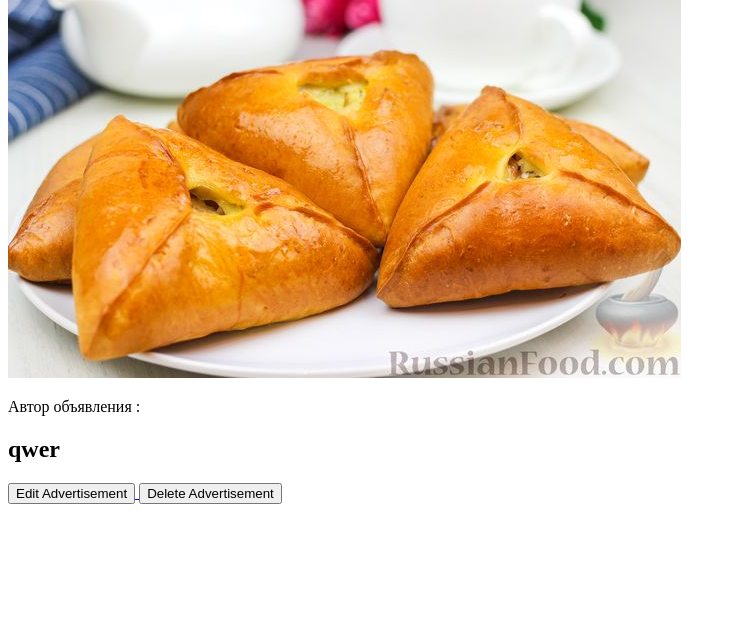
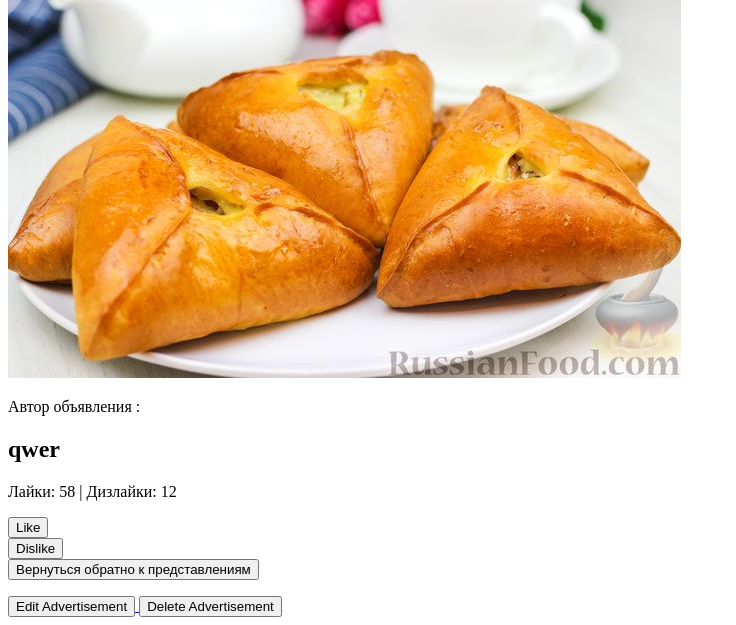
Before and after one commit to VaLeNTin-prog94/Urban_Project_Django, a Django app: page /board/advertisement/5/ in a window 1280 px wide. Shown: the part 195-820 px from the top of the page, without its empty margins (0-736 px from the left). Before the commit the page ends 699 px from the top, so only its background shows below. Run offline with Django 5.2, Linux system fonts and the light colour scheme; a user stored in the database is signed in; data comes from the database, SQL or seed files in the repository; both versions use the stored data as it was after the commit.

```diff
--- a/urban_project/board/models.py
+++ b/urban_project/board/models.py
@@ -8,7 +8,8 @@ class Advertisement(models.Model):
     author = models.ForeignKey(User, on_delete=models.CASCADE)
     image = models.ImageField(upload_to="photos/", blank=True, null=True)
     created_at = models.DateTimeField(auto_now_add=True)
-
+    likes = models.IntegerField(default=0)
+    dislikes = models.IntegerField(default=0)
     def __str__(self):
         return self.title
 
--- a/urban_project/board/templates/board/advertisement_detail.html
+++ b/urban_project/board/templates/board/advertisement_detail.html
@@ -1,7 +1,7 @@
 {% extends 'base.html' %}
 
 {% block content %}
-{% if user.is_authenticated %}
+
 <h1>{{ advertisement.title }}</h1>
 <p>{{ advertisement.content }}</p>
 {% if advertisement.image %}
@@ -10,6 +10,21 @@
 <p></p>
 <p> Автор объявления :<h2> {{advertisement.author}}</h2></p>
 <p></p>
+<p>Лайки: {{ advertisement.likes }} | Дизлайки: {{ advertisement.dislikes }}</p>
+
+{% if user.is_authenticated %}
+<form action="{% url 'board:like_ad' advertisement.pk %}" method="post">
+    {% csrf_token %}
+    <button type="submit">Like</button>
+</form>
+
+<form action="{% url 'board:dislike_ad' advertisement.pk %}" method="post">
+    {% csrf_token %}
+    <button type="submit">Dislike</button>
+</form>
+
+<a href="{% url 'board:advertisement_list' %}">  <button>Вернуться обратно к представлениям</button></a>
+<p> </p>
 <a href="{% url 'board:edit_advertisement' pk=advertisement.pk %}">
     <button>Edit Advertisement</button>
 </a>
--- a/urban_project/board/urls.py
+++ b/urban_project/board/urls.py
@@ -7,6 +7,8 @@ app_name = 'board'
 urlpatterns = [
     path('', views.advertisement_list, name='advertisement_list'),
     path('advertisement/<int:pk>/', views.advertisement_detail, name='advertisement_detail'),
+    path('advertisements/<int:pk>/like/', views.like_ad, name='like_ad'),
+    path('advertisements/<int:pk>/dislike/', views.dislike_ad, name='dislike_ad'),
     path('add/', views.add_advertisement, name='add_advertisement'),
     path('edit/<int:pk>', views.edit_advertisement, name='edit_advertisement'),
     path('delete/<int:pk>', views.delete_advertisement, name='delete_advertisement'),
--- a/urban_project/board/views.py
+++ b/urban_project/board/views.py
@@ -1,4 +1,4 @@
-from django.shortcuts import render, redirect
+from django.shortcuts import render, redirect, get_object_or_404
 from board.models import Advertisement
 from board.forms import AdvertisementForm
 from django.contrib.auth.decorators import login_required
@@ -120,3 +120,24 @@ def delete_advertisement(request, pk):
         messages.success(request, 'Объявление успешно удалено.')
         return redirect('board:advertisement_list')
     return render(request, 'board/delete_advertisement.html', {'advertisement': advertisement})
+
+
+@login_required
+def like_ad(request, pk):
+    advertisement = Advertisement.objects.get(pk=pk)
+    if request.method == "POST":
+        advertisement.likes += 1
+        advertisement.save()
+        return redirect('board:advertisement_detail', pk=advertisement.pk)
+
+
+@login_required
+def dislike_ad(request, pk):
+    advertisement = Advertisement.objects.get(pk=pk)
+    if request.method == "POST":
+        advertisement.dislikes += 1
+        advertisement.save()
+        if request.method == "POST":
+            advertisement.likes += 1
+            advertisement.save()
+            return redirect('board:advertisement_detail', pk=advertisement.pk)
```
Also changed, not shown: urban_project/board/migrations/0003_advertisement_dislikes_advertisement_likes_and_more.py (added), urban_project/db.sqlite3.
